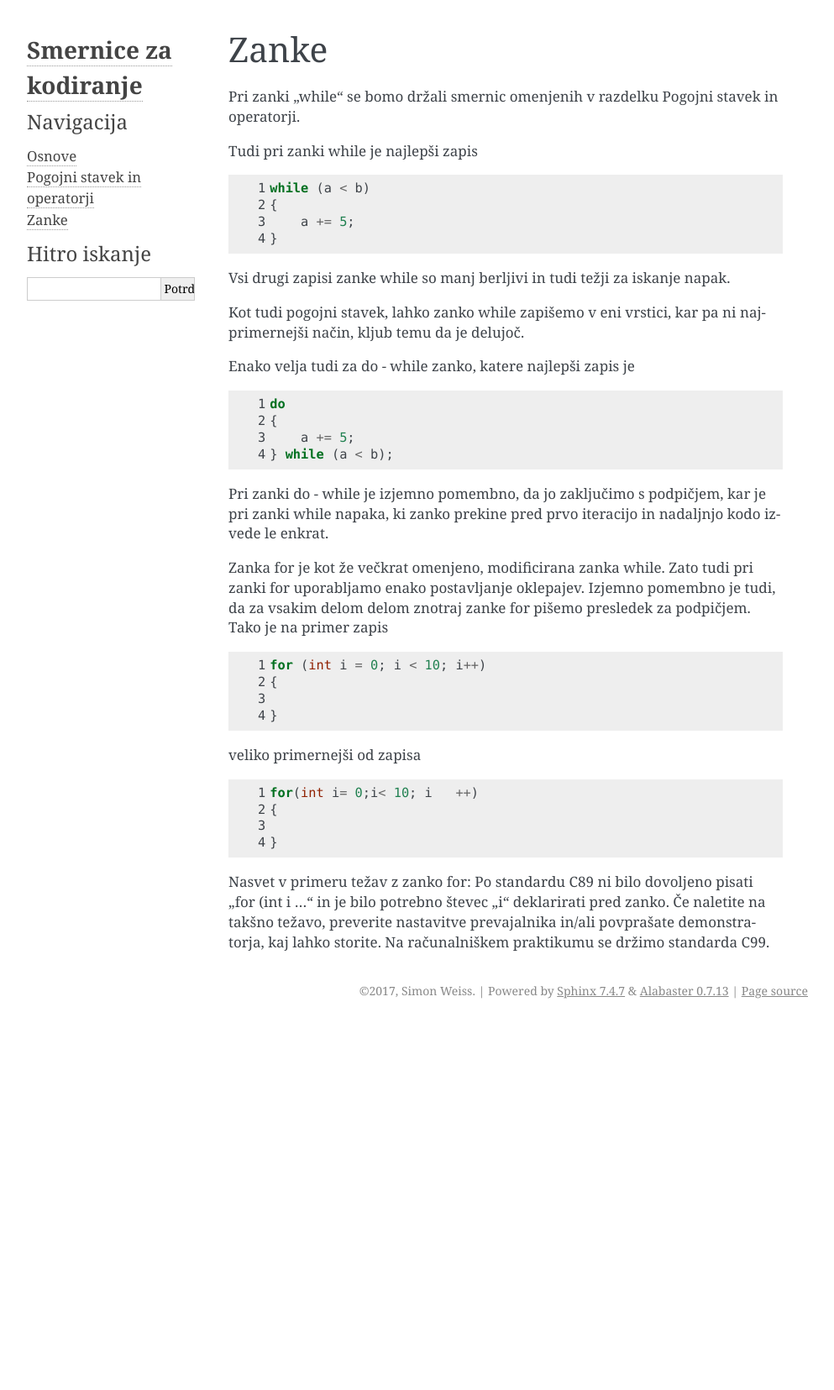
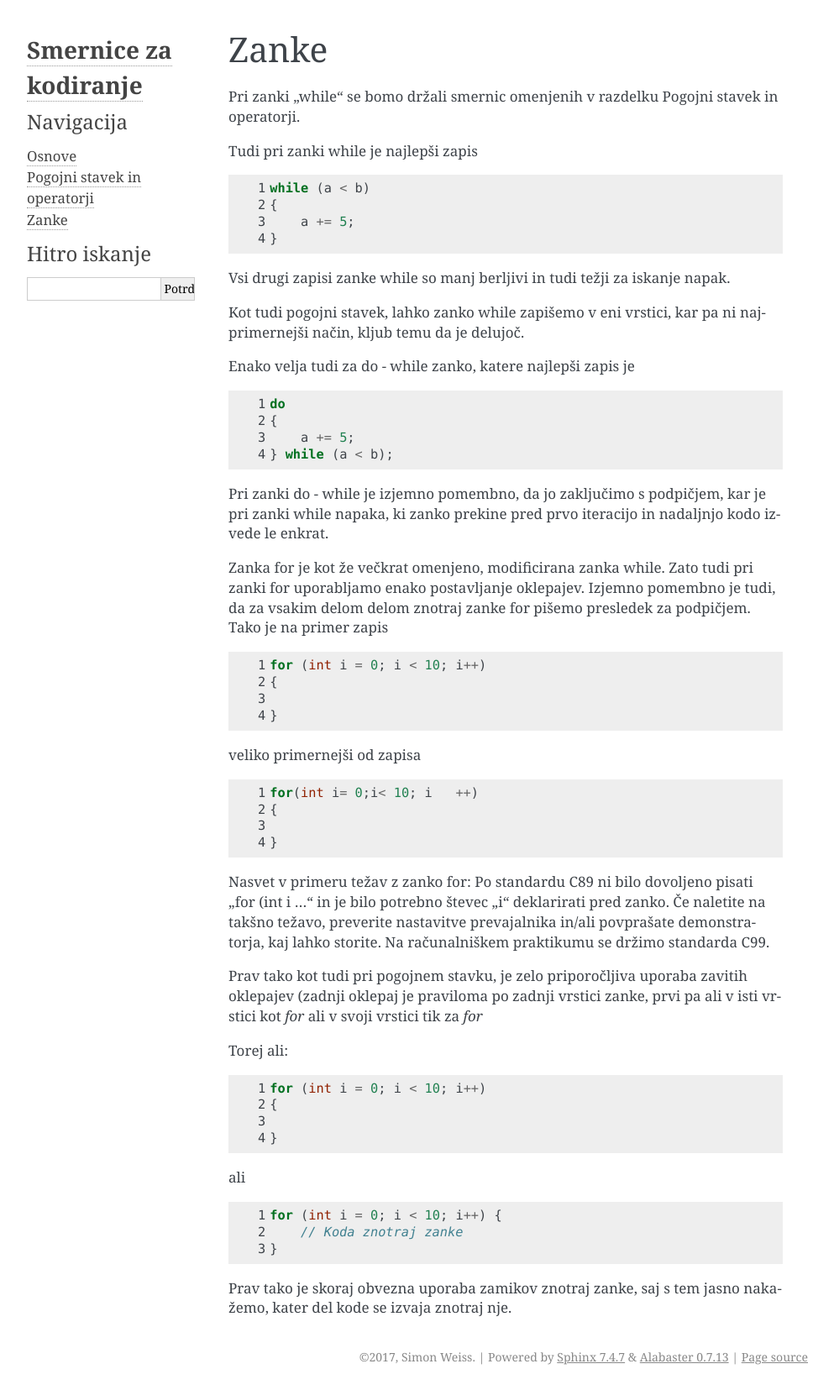
Before and after one commit to slosimon/Fiz-RP, a Sphinx documentation site: the page built from docs/While.rst, in a window 1280 px wide. Shown: the whole page at 84% size, without its empty margins (148-1141 px from the left). Built offline with Sphinx 7.4.7, drawn with Linux system fonts in a browser that asks for light colours; before the commit the page ends 1219 px from its top, so only the background shows below that.

Commit message:
Update While.rst

```diff
--- a/docs/While.rst
+++ b/docs/While.rst
@@ -50,3 +50,26 @@ veliko primernejši od zapisa
     }
 
 Nasvet v primeru težav z zanko for: Po standardu C89 ni bilo dovoljeno pisati "for (int i ..." in je bilo potrebno števec "i" deklarirati pred zanko. Če naletite na takšno težavo, preverite nastavitve prevajalnika in/ali povprašate demonstratorja, kaj lahko storite. Na računalniškem praktikumu se držimo standarda C99.
+
+Prav tako kot tudi pri pogojnem stavku, je zelo priporočljiva uporaba zavitih oklepajev (zadnji oklepaj je praviloma po zadnji vrstici zanke, prvi pa ali v isti vrstici kot `for` ali v svoji vrstici tik za `for`
+
+Torej ali:
+
+.. code-block:: c
+    :linenos:
+
+    for (int i = 0; i < 10; i++)
+    {
+
+    }
+
+ali
+
+.. code-block:: c
+    :linenos:
+
+    for (int i = 0; i < 10; i++) {
+        // Koda znotraj zanke
+    }
+
+Prav tako je skoraj obvezna uporaba zamikov znotraj zanke, saj s tem jasno nakažemo, kater del kode se izvaja znotraj nje.
```
